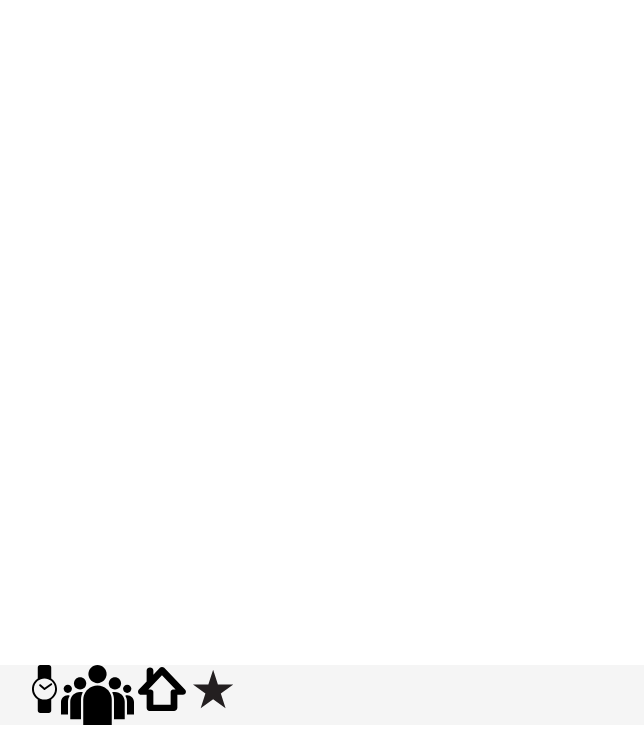
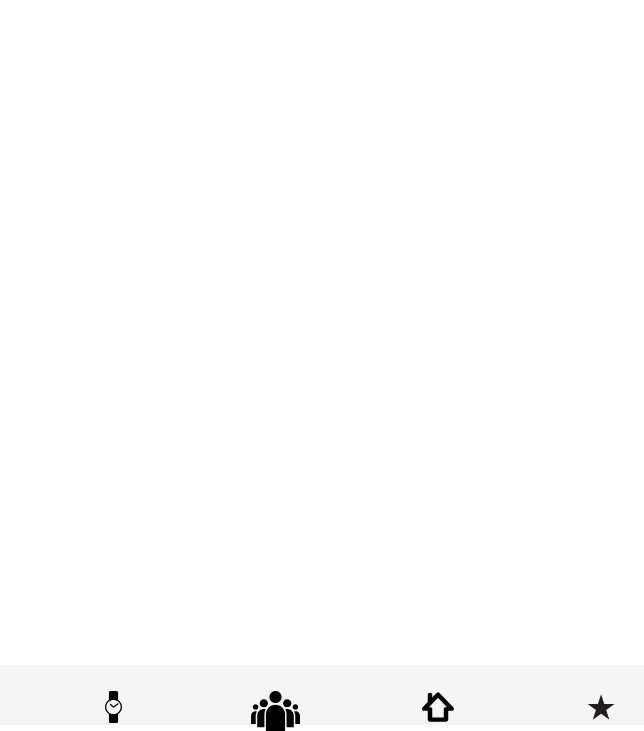
Before and after one commit to verespej/att-parks-and-rec, a website: page static/index.html in a window 1280 px wide. Shown: the part 75-806 px from the top of the page, without its empty margins (283-927 px from the left). Drawn offline with nearby package versions, Linux system fonts and the light colour scheme.

Commit message:
css and js

```diff
--- a/static/css/main.css
+++ b/static/css/main.css
@@ -33,6 +33,13 @@ body {
 
 
 img {
-  height: 60px;
+  height: 40px;
   width: auto;
 }
+
+.row {
+  display: block;
+  margin: auto;
+  text-align: center;
+  margin-top: 2%;
+}
--- a/static/index.html
+++ b/static/index.html
@@ -24,11 +24,18 @@
 
 		</div>
 		<footer class="footer">
-			<div class="container">
-				<img src="img/noun_395_cc.svg">
-				<img src="img/noun_4199.svg">
-				<img src="img/noun_11792_cc.svg">
-				<img src="img/noun_370527_cc.svg">
+			<div class="container row">
+				<div class="col-xs-3 textContainer">
+					<img src="img/noun_395_cc.svg">
+				</div>
+				<div class="col-xs-3 textContainer">
+					<img src="img/noun_4199.svg">
+				</div><div class="col-xs-3 textContainer">
+					<img src="img/noun_11792_cc.svg">
+				</div>
+				<div class="col-xs-3 textContainer">
+					<img src="img/noun_370527_cc.svg">
+				</div>
 			</div>
 		</footer>
 	</body>
```
